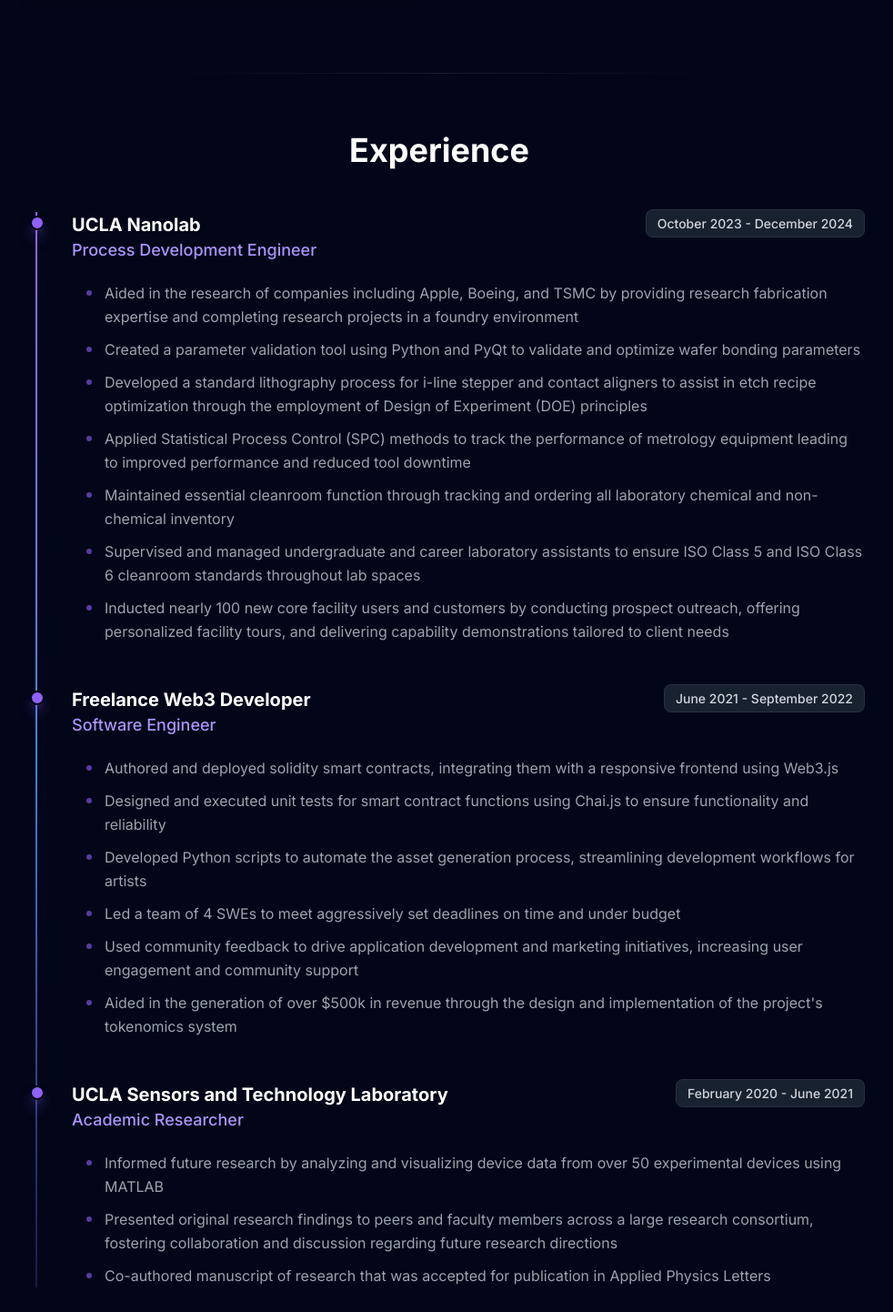
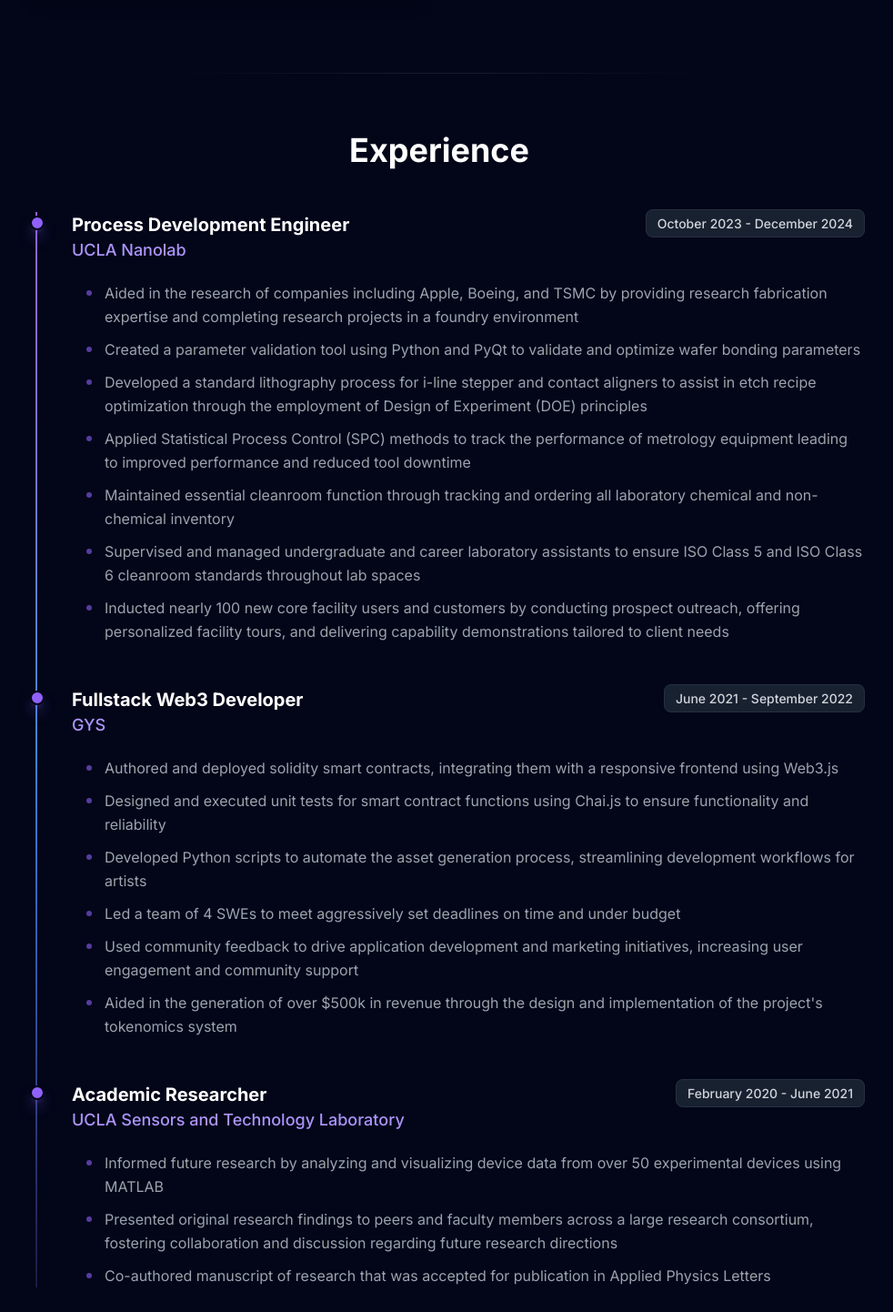
Before and after one commit to 17ColinMiPerry/cperry-portfolioV2, a React (Vite) app: page / in a window 1280 px wide. Shown: the part 1923-3365 px from the top of the page at 91% size, without its empty margins (157-1139 px from the left). Built offline with nearby package versions, Linux system fonts and the light colour scheme; no server answers.

Commit message:
swapped job title and location

```diff
--- a/src/pages/Home/appearance/ExperienceSection/index.jsx
+++ b/src/pages/Home/appearance/ExperienceSection/index.jsx
@@ -3,8 +3,8 @@
 
 const experienceData = [
     {
-        title: "UCLA Nanolab",
-        subtitle: "Process Development Engineer",
+        title: "Process Development Engineer",
+        subtitle: "UCLA Nanolab",
         date: "October 2023 - December 2024",
         bullets: [
             "Aided in the research of companies including Apple, Boeing, and TSMC by providing research fabrication expertise and completing research projects in a foundry environment",
@@ -17,8 +17,8 @@
         ]
     },
     {
-        title: "Freelance Web3 Developer",
-        subtitle: "Software Engineer",
+        title: "Fullstack Web3 Developer",
+        subtitle: "GYS",
         date: "June 2021 - September 2022",
         bullets: [
             "Authored and deployed solidity smart contracts, integrating them with a responsive frontend using Web3.js",
@@ -30,8 +30,8 @@
         ]
     },
     {
-        title: "UCLA Sensors and Technology Laboratory",
-        subtitle: "Academic Researcher",
+        title: "Academic Researcher",
+        subtitle: "UCLA Sensors and Technology Laboratory",
         date: "February 2020 - June 2021",
         bullets: [
             "Informed future research by analyzing and visualizing device data from over 50 experimental devices using MATLAB",
```
